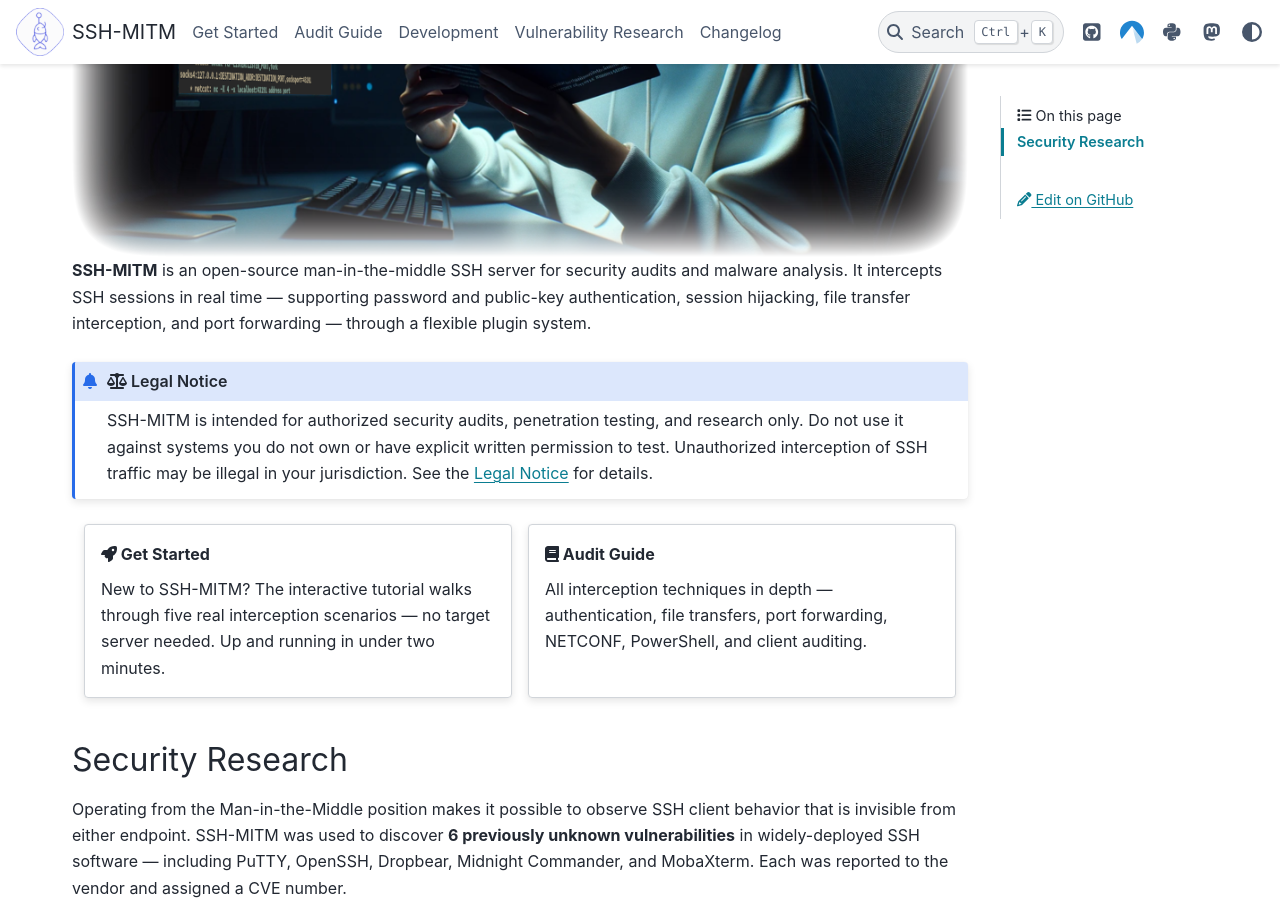
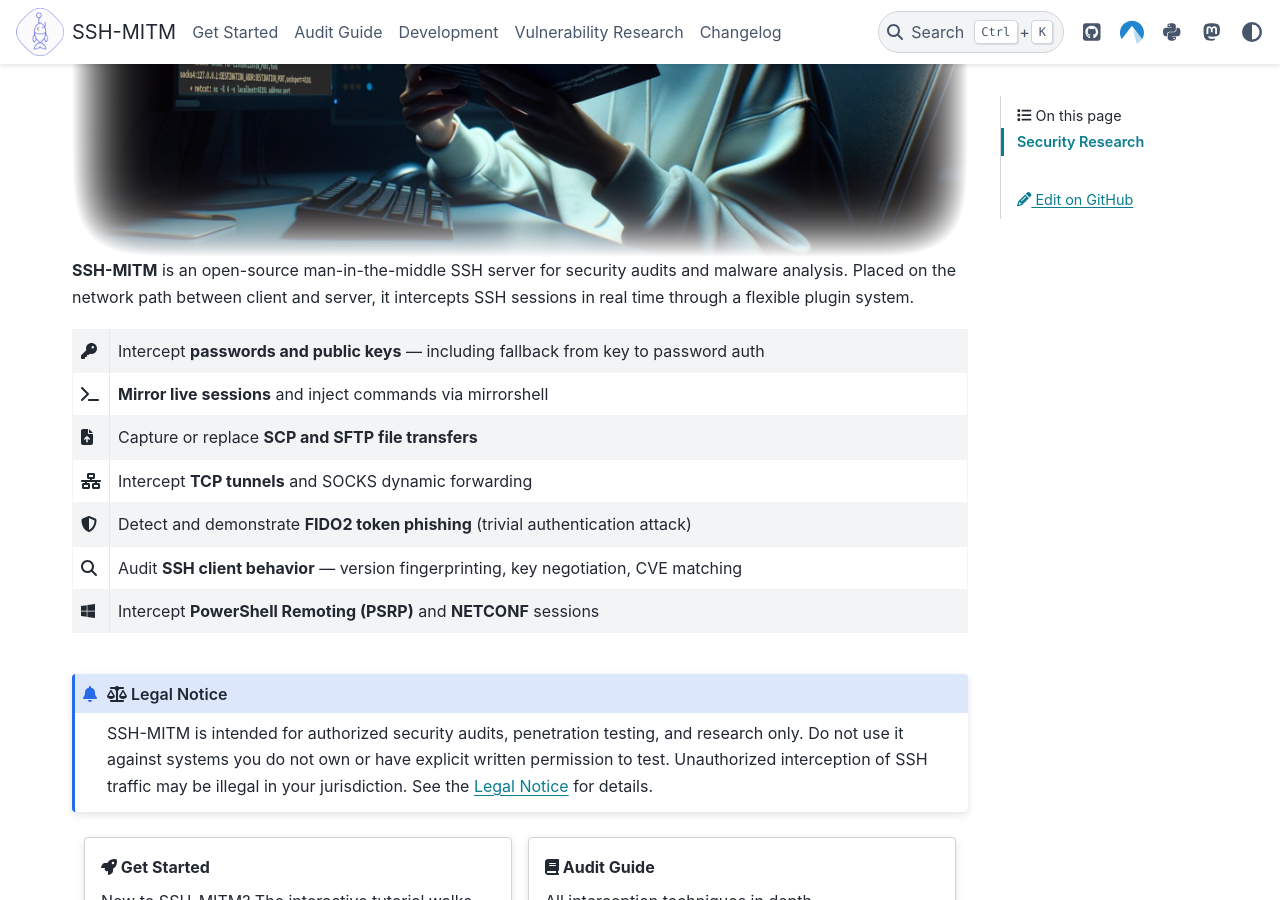
Before and after one commit to ssh-mitm/ssh-mitm, a Sphinx documentation site: the page built from doc/index.rst, in a window 1280 px wide and 900 px high, scrolled down 421 px. Built offline with Sphinx 7.4.7 and the PyData theme 0.15.4, drawn with Linux system fonts in a browser that asks for light colours; pages that are not in the unit, such as notebooks, are missing from menus; the version number is read from the project's files by our own code.

Commit message:
docs: add compact feature list to homepage intro

```diff
--- a/doc/index.rst
+++ b/doc/index.rst
@@ -6,8 +6,27 @@
     :class: dark-light
 
 **SSH-MITM** is an open-source man-in-the-middle SSH server for security audits and malware analysis.
-It intercepts SSH sessions in real time — supporting password and public-key authentication,
-session hijacking, file transfer interception, and port forwarding — through a flexible plugin system.
+Placed on the network path between client and server, it intercepts SSH sessions in real time
+through a flexible plugin system.
+
+.. list-table::
+   :widths: 1 99
+   :class: feature-list
+
+   * - :fas:`key`
+     - Intercept **passwords and public keys** — including fallback from key to password auth
+   * - :fas:`terminal`
+     - **Mirror live sessions** and inject commands via mirrorshell
+   * - :fas:`file-arrow-up`
+     - Capture or replace **SCP and SFTP file transfers**
+   * - :fas:`network-wired`
+     - Intercept **TCP tunnels** and SOCKS dynamic forwarding
+   * - :fas:`shield-halved`
+     - Detect and demonstrate **FIDO2 token phishing** (trivial authentication attack)
+   * - :fas:`magnifying-glass`
+     - Audit **SSH client behavior** — version fingerprinting, key negotiation, CVE matching
+   * - :fab:`windows`
+     - Intercept **PowerShell Remoting (PSRP)** and **NETCONF** sessions
 
 .. admonition:: :fas:`scale-balanced` Legal Notice
    :class: legal-notice
```
